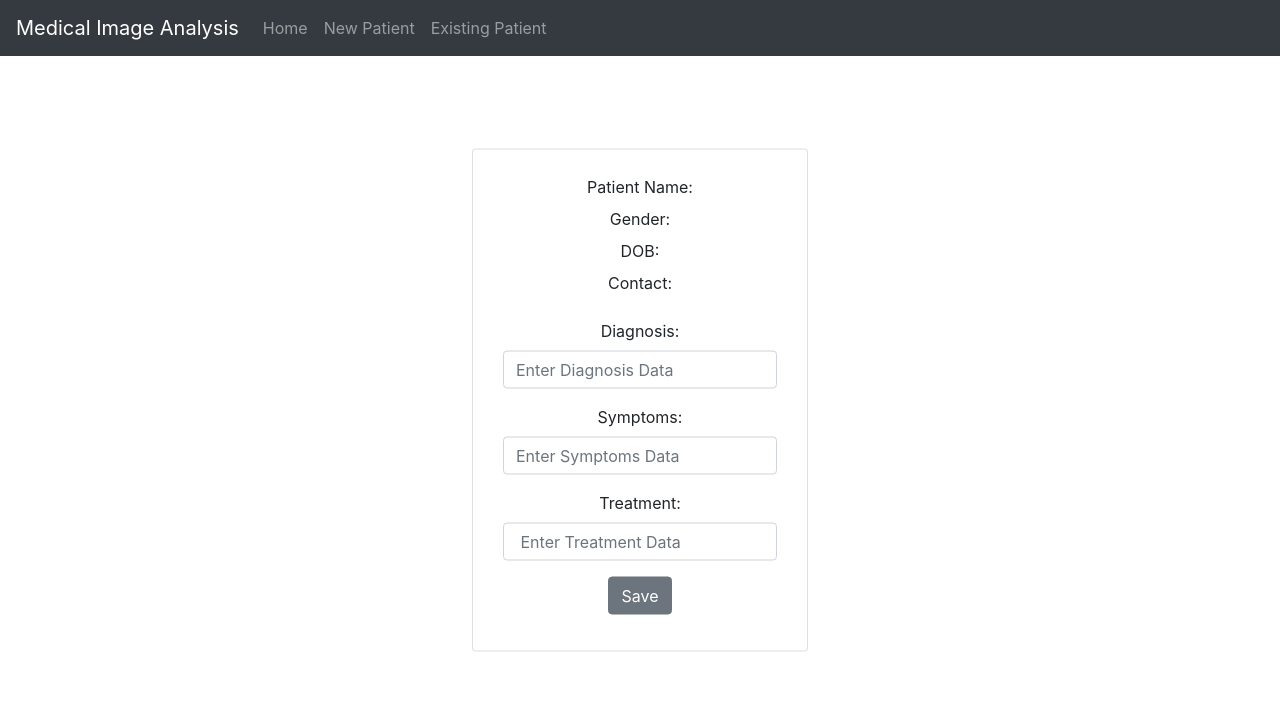
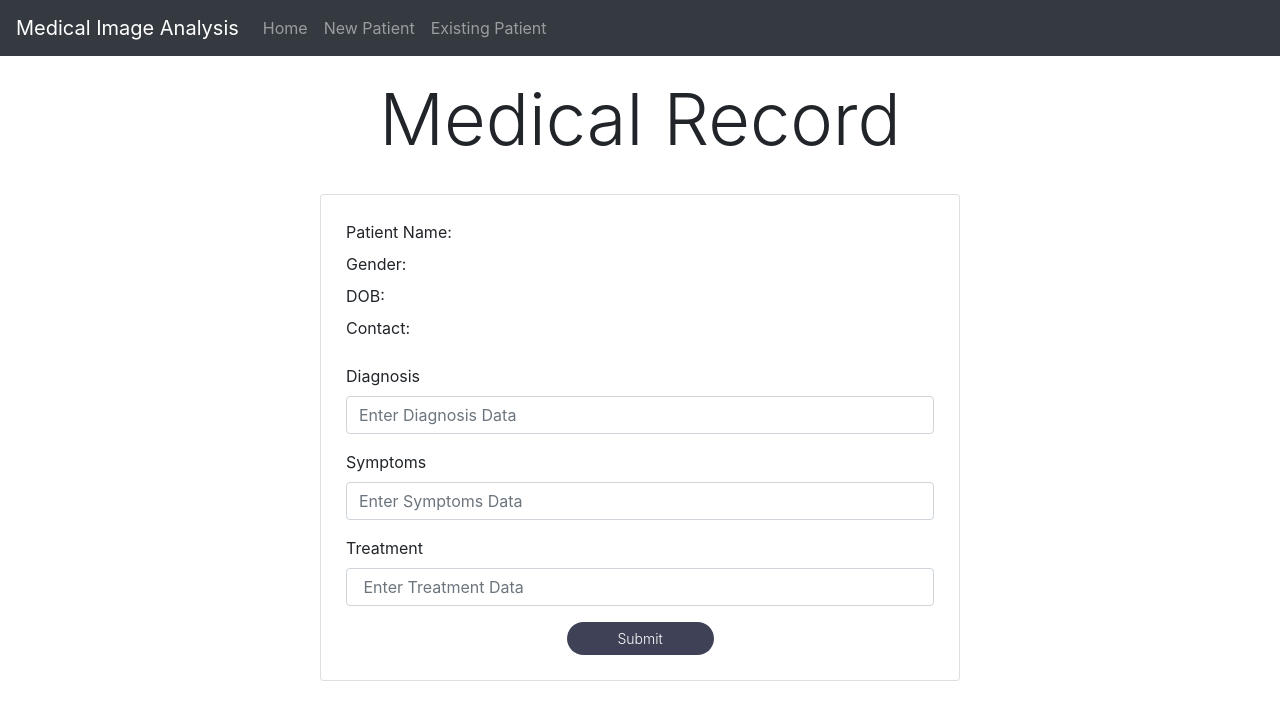
Before and after one commit to excess30/6thSemProject, a React (Create React App) app: page /medical-record in a window 1280 px wide. Shown: the top 720 px of the page. Built offline with nearby package versions, Linux system fonts and the light colour scheme.

Commit message:
fixed layout issues

```diff
--- a/src/components/choosepatientpage/index.css
+++ b/src/components/choosepatientpage/index.css
@@ -1,3 +1,11 @@
 .ChoosePatientPage {
+    display: flex;
+    flex-direction: column;
+    align-content: flex-start;
+    align-items: center;
     padding-top: 20px;
 }
+
+.patients-list {
+    width: 50%;
+}
--- a/src/components/choosepatientpage/index.js
+++ b/src/components/choosepatientpage/index.js
@@ -82,12 +82,12 @@ class ChoosePatientPage extends React.Component {
                     </Card>
                 );
             }
-            body = <Accordion> {items} </Accordion>
+            body = <Accordion className="patients-list"> {items} </Accordion>
         }
 
         return (
             <div className="ChoosePatientPage">
-                <h1>Choose Patient</h1>
+                <h1 class="display-3">Choose Patient</h1>
                 <br/>
                 {body}
             </div>
--- a/src/components/createpatientpage/index.css
+++ b/src/components/createpatientpage/index.css
@@ -15,7 +15,7 @@
 .Panel {
     padding-left: 20px;
     padding-right: 20px;
-    padding-top: 20px;
+	padding-top: 20px;
 }
 
 .patient-form .submitButton {
@@ -29,6 +29,13 @@
 	cursor: pointer;
 	outline: none;
 	border: none;
+	width: 25%;
+}
+
+.submit-div {
+	display: flex;
+	flex-direction: column;
+	align-items: center;
 }
 
 .patient-form .submitButton:hover {
--- a/src/components/createpatientpage/index.js
+++ b/src/components/createpatientpage/index.js
@@ -49,7 +49,7 @@ class CreatePatientPage extends React.Component {
     render() {
         return (
             <div className="patient-form">
-                <h1>Create New Patient</h1>
+                <h1 class="display-3">Create New Patient</h1>
                 <div className="vertical-center">
                     <Card className="Panel">
                         <h3>Please enter the patient details: </h3>
@@ -67,12 +67,12 @@ class CreatePatientPage extends React.Component {
                             <Form.Group controlId="contact">
                                 <Form.Control type="text" placeholder="Contact" ref={(value) => this.contact = value}/>
                             </Form.Group>
-                            <Form.Group controlId="submit">
-                                <Button className="submitButton" bsStyle="primary" type="button" onClick={this.submitForm}>
-                                    Submit
-                                </Button>
-                            </Form.Group>
                         </Form>
+                        <div className="submit-div">
+                            <Button className="submitButton" bsStyle="primary" type="button" onClick={this.submitForm}>
+                                Submit
+                            </Button>
+                        </div>
                     </Card>
                 </div>
             </div>
--- a/src/components/homepage/index.css
+++ b/src/components/homepage/index.css
@@ -1,3 +1,4 @@
 .HomePage {
     padding-top: 20px;
+    padding-bottom: 20px;
 }
--- a/src/components/homepage/index.js
+++ b/src/components/homepage/index.js
@@ -15,7 +15,7 @@ class HomePageContents extends Component {
     render() {
         return (
             <div className="HomePage">
-                <h2>Home Page</h2>
+                <h1 class="display-3">Home Page</h1>
             </div>
         );
     }
--- a/src/components/medicalrecordpage/MedicalRecordForm.js
+++ b/src/components/medicalrecordpage/MedicalRecordForm.js
@@ -1,5 +1,5 @@
 import React, { useState } from 'react';
-import { Card, Form, Button, Modal } from 'react-bootstrap';
+import { Card, Form, Button, Modal, Row, Col, Container } from 'react-bootstrap';
 import './index.css';
 import axios from 'axios';
 import history from '../../history';
@@ -43,39 +43,72 @@ class MedicalRecordForm extends React.Component {
     render() {
         if ( ! this.state.updated)
             return (
-                <div className="vertical-center">
-                    <Card className="Panel">
-                        <Form className="MedicalRecord" id="recordForm">
-                            <Form.Group controlId="formpatient">
-                                <Form.Label>Patient Name: {this.props.name}</Form.Label>
-                                <br/>
-                                <Form.Label>Gender: {this.props.gender}</Form.Label>
-                                <br/>
-                                <Form.Label>DOB: {this.props.dob}</Form.Label>
-                                <br/>
-                                <Form.Label>Contact: {this.props.contact}</Form.Label>
-                                <br/>
+                <Card className="medical-form-card">
+                    <Form>
+                        <Form.Group>
+                            <Container className="label-container">
+                                <Row>
+                                    <Col className="col-label">
+                                        <Form.Label>Patient Name: </Form.Label>
+                                    </Col>
+                                    <Col className="col-value">
+                                        <Form.Label>{this.props.name}</Form.Label>
+                                    </Col>
+                                </Row>
+                            </Container>
+
+                            <Container className="label-container">
+                                <Row>
+                                    <Col className="col-label">
+                                        <Form.Label>Gender: </Form.Label>
+                                    </Col>
+                                    <Col className="col-value">
+                                        <Form.Label>{this.props.gender}</Form.Label>
+                                    </Col>
+                                </Row>
+                            </Container>
+
+                            <Container className="label-container">
+                                <Row>
+                                    <Col className="col-label">
+                                        <Form.Label>DOB:</Form.Label>
+                                    </Col>
+                                    <Col className="col-value">
+                                        <Form.Label>{this.props.dob}</Form.Label>
+                                    </Col>
+                                </Row>
+                            </Container>
+
+                            <Container className="label-container">
+                                <Row>
+                                    <Col className="col-label">
+                                        <Form.Label>Contact: </Form.Label>
+                                    </Col>
+                                    <Col className="col-value">
+                                        <Form.Label>{this.props.contact}</Form.Label>
+                                    </Col>
+                                </Row>
+                            </Container>
                         </Form.Group>
                         <Form.Group controlId="formDiagnosis">
-                                <Form.Label>Diagnosis:  </Form.Label>
+                            <Form.Label>Diagnosis</Form.Label>
                             <Form.Control type="text" placeholder="Enter Diagnosis Data" ref={(ref) => this.diagnosis = ref}/>
                          </Form.Group>
                          <Form.Group controlId="formSymptoms">
-                                <Form.Label id="symptomstxt">Symptoms:  </Form.Label>
+                            <Form.Label id="symptomstxt">Symptoms</Form.Label>
                             <Form.Control type="text" placeholder="Enter Symptoms Data" ref={(ref) => this.symptoms = ref}/>
                          </Form.Group>
                          <Form.Group controlId="formTreatment">
-                                <Form.Label id="treatmenttxt">Treatment:  </Form.Label>
+                            <Form.Label id="treatmenttxt">Treatment</Form.Label>
                             <Form.Control type="text" placeholder=" Enter Treatment Data" ref={(ref) => this.treatment = ref}/>
                          </Form.Group>
-                            <Form.Group controlId="formSave">
-                                <Button variant="secondary" type="Save" onClick={this.handleFormSubmit}>
-                                    Save
+                    </Form>
+                    <div className="submit-div">
+                        <Button className="submitButton" bsStyle="primary" type="button" onClick={this.handleFormSubmit}>
+                            Submit
                         </Button>
-                            </Form.Group>
-                        </Form>
+                    </div>
                 </Card>
-                </div>
             );
 
         return <this.Popup/>
--- a/src/components/medicalrecordpage/index.css
+++ b/src/components/medicalrecordpage/index.css
@@ -1,18 +1,61 @@
-.MedicialRecordpage {
+.MedicalRecordPage {
     display: flex;
-    justify-content: center;
+    flex-direction: column;
+    align-items: center;
+    align-content: center;
+    height: 100%;
+    padding-top: 20px;
 }
 
-.vertical-center {
-    position: absolute;
-    top: 50%;
-    left: 50%;
-    margin-right: -50%;
-    transform: translate(-50%, -50%)
+.medical-form-card {
+    padding-left: 25px;
+    padding-right: 25px;
+    padding-top: 25px;
+    padding-bottom: 25px;
+    width: 50%;
 }
 
-.Panel {
-    padding-left: 30px;
-    padding-right: 30px;
-    padding-top: 25px;
+.form-group {
+    display: flex;
+    flex-direction: column;
+    align-items: flex-start;
 }
+
+.label-container {
+    padding: 0px !important;
+}
+
+.col-label {
+    display: flex;
+    justify-content: flex-start;
+}
+
+.col-value {
+    display: flex;
+    justify-content: flex-end;
+    width: 100%
+}
+
+.medical-form-card .submitButton {
+	padding: 6px 23px;
+	background: #3f4257;
+	border-radius: 30px;
+	color: white;
+	font-weight: 300;
+	font-size: 14px;
+	transition: all 0.2s ease-in;
+	cursor: pointer;
+	outline: none;
+	border: none;
+	width: 25%;
+}
+
+.medical-form-card .submitButton:hover {
+	background: #545972;
+}
+
+.submit-div {
+	display: flex;
+	flex-direction: column;
+	align-items: center;
+}
--- a/src/components/medicalrecordpage/index.js
+++ b/src/components/medicalrecordpage/index.js
@@ -5,7 +5,9 @@ import './index.css';
 class MedicalRecordpage extends Component {
     render() {
         return (
-            <div className="MedicalRecordpage">
+            <div className="MedicalRecordPage">
+                <h1 className="display-3">Medical Record</h1>
+                <br/>
                 <MedicalRecordForm {...this.props.location.patient_data} record_id={this.props.location.record_id}/>
             </div>
         );
--- a/src/components/uploadpage/index.css
+++ b/src/components/uploadpage/index.css
@@ -1,5 +1,6 @@
 .UploadScanPage {
 	padding-top: 20px;
+	padding-bottom: 20px;
 }
 
 .fileUploader {
@@ -20,7 +21,7 @@
 	transition: all 0.3s ease-in;
 }
 
-.uploadButton {
+.UploadScanPage .uploadButton {
 	padding: 6px 23px;
 	background: #3f4257;
 	border-radius: 30px;
```
Also changed, not shown: src/components/uploadpage/index.js (+22 -8 lines), src/index.css (line endings or trailing spaces). Lines whose indentation alone changed are shown as unchanged.
